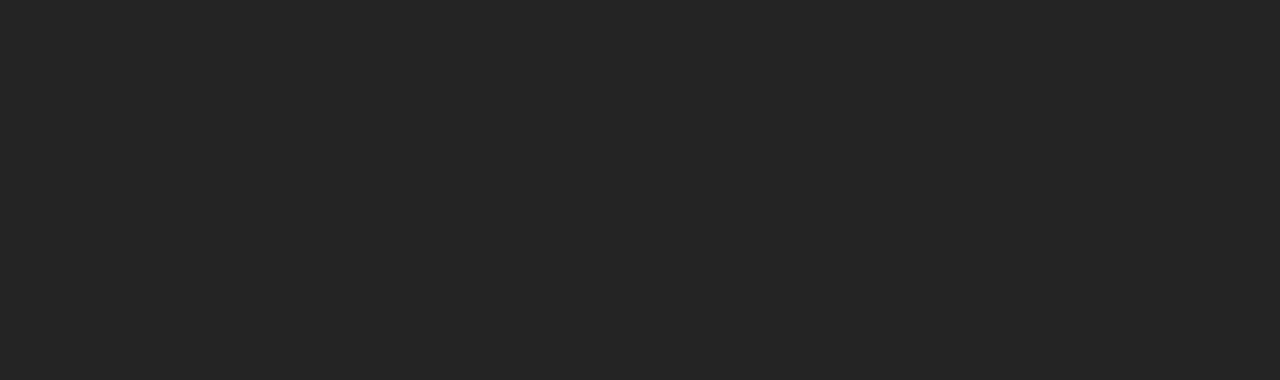
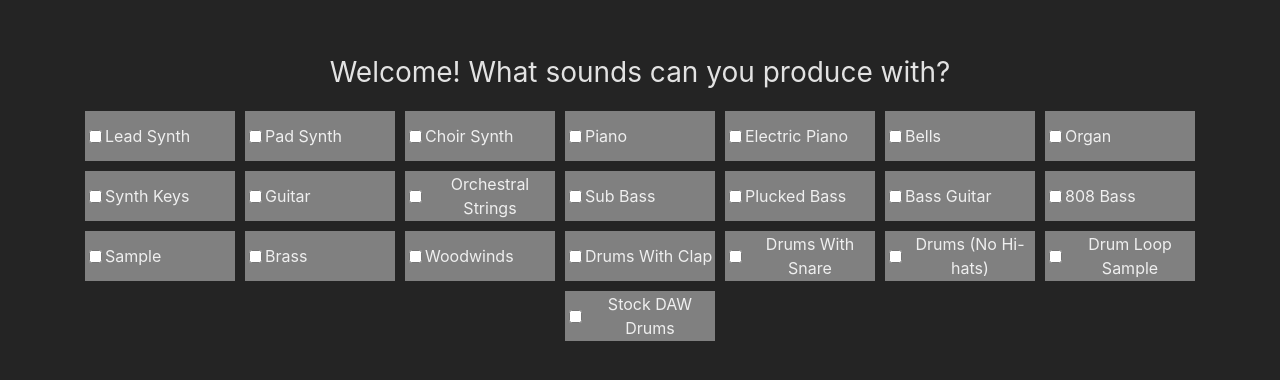
Before and after one commit to brianbaso/limited, a React (Create React App) app: page /sounds in a window 1280 px wide. Before the commit this address had no page. Shown: the part 208-588 px from the top of the page. Built offline with nearby package versions, Linux system fonts and the light colour scheme.

Commit message:
sounds progress

```diff
--- a/src/App.js
+++ b/src/App.js
@@ -9,6 +9,7 @@
 import SignUp from './pages/SignUp';
 import Start from './pages/Start';
 import Settings from './pages/Settings'
+import Sounds from './pages/Sounds'
 
 function App() {
   return (
@@ -22,6 +23,7 @@
         <Route path="/signup" element={<SignUp />}/>
         <Route path="/start" element={<Start />}/>
         <Route path="/settings" element={<Settings />}/>
+        <Route path="/sounds" element={<Sounds />}/>
       </Routes>
     </Router>
   );
--- a/src/components/SignUpForm.js
+++ b/src/components/SignUpForm.js
@@ -11,7 +11,7 @@
       const userCredential = await createUserWithEmailAndPassword(auth, email, password);
       const user = userCredential.user;
       console.log('successful signup', user)
-      redirect("/start")
+      redirect("/sounds")
     } catch (error) {
       // Handle sign-up error
       console.log('error signing up', error)
--- /dev/null
+++ b/src/components/SoundsList.js
@@ -0,0 +1,52 @@
+import React, { useState } from 'react';
+
+const SoundsList = () => {
+  const [checkedItems, setCheckedItems] = useState([]); // State to track checked items
+
+  const items = [
+    "Lead Synth", "Pad Synth", "Choir Synth", "Piano", "Electric Piano", "Bells",
+    "Organ", "Synth Keys", "Guitar", "Orchestral Strings", "Sub Bass", "Plucked Bass",
+    "Bass Guitar", "808 Bass", "Sample", "Brass", "Woodwinds", "Drums With Clap",
+    "Drums With Snare", "Drums (No Hi-hats)", "Drum Loop Sample", "Stock DAW Drums"
+  ];
+
+  const handleItemToggle = (item) => {
+    if (checkedItems.includes(item)) {
+      setCheckedItems(checkedItems.filter((checkedItem) => checkedItem !== item));
+    } else {
+      setCheckedItems([...checkedItems, item]);
+    }
+  };
+
+  return (
+    <div style={{
+      display: 'flex',
+      flexDirection: 'row',
+      flexWrap: 'wrap',
+      justifyContent: 'center'
+    }}>
+      {items.map((item) => (
+        <div
+          key={item}
+          style={{
+            display: 'flex',
+            alignItems: 'center',
+            margin: '5px',
+            width: '150px',
+            height: '50px',
+            backgroundColor: checkedItems.includes(item) ? 'lightblue' : 'grey',
+          }}
+        >
+          <input
+            type="checkbox"
+            checked={checkedItems.includes(item)}
+            onChange={() => handleItemToggle(item)}
+          />
+          <span>{item}</span>
+        </div>
+      ))}
+    </div>
+  );
+};
+
+export default SoundsList;
--- a/src/index.css
+++ b/src/index.css
@@ -241,3 +241,24 @@
 .sign-out {
   color: darkred;
 }
+
+/* Start */
+
+.start-button-container {
+  display: flex;
+  flex-direction: column;
+  justify-content: center;
+  gap: 15px;
+}
+
+/* Sounds */
+
+.sounds-container {
+  display: flex;
+  flex-direction: column;
+}
+
+.sounds-header {
+  font-size: 28px;
+  font-weight: 400;
+}
--- /dev/null
+++ b/src/pages/Sounds.js
@@ -0,0 +1,31 @@
+import { Link } from 'react-router-dom';
+import { getAuth, signOut } from "firebase/auth";
+import { useNavigate } from "react-router-dom";
+import SoundsList from '../components/SoundsList';
+
+function Sounds() {
+    const navigate = useNavigate();
+
+    const handleSignOut = async () => {
+      const auth = getAuth();
+      signOut(auth).then(() => {
+        console.log('user signed out')
+        navigate('/')
+        // Sign-out successful.
+      }).catch((error) => {
+        // An error happened.
+        console.log('sign out error', error)
+      });
+    }
+
+    return (
+        <>
+          <div className="sounds-container">
+            <h1 className="sounds-header">Welcome! What sounds can you produce with?</h1>
+            <SoundsList />
+          </div>
+        </>
+    );
+}
+
+export default Sounds;
--- a/src/pages/Start.js
+++ b/src/pages/Start.js
@@ -7,7 +7,9 @@
         <>
           <div>
             <h1 className="floating-heading">limited 🥀</h1>
-            <HomeActions />
+            <div className="start-button-container">
+              <HomeActions />
+            </div>
           </div>
         </>
     );
```
